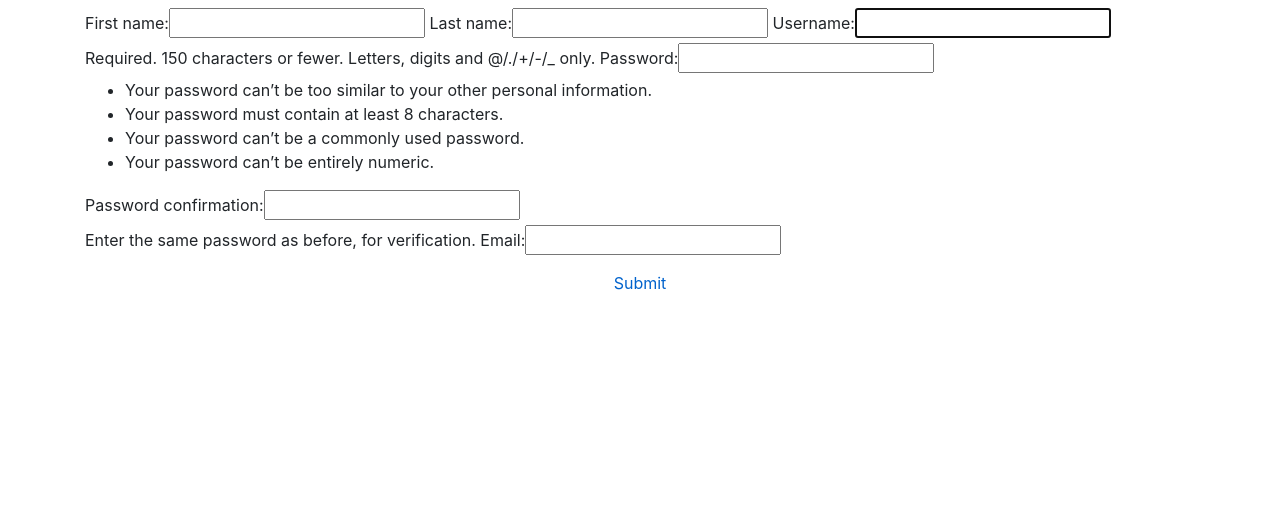
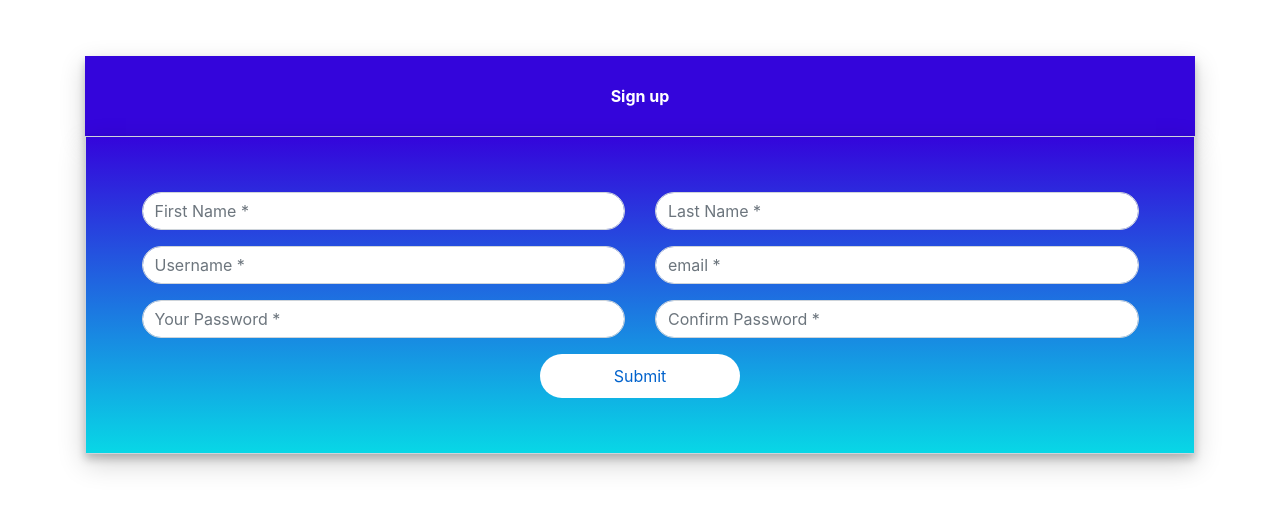
Before and after one commit to sajaddadgar/Call-of-Typing, a Django app: page /accounts/register/ in a window 1280 px wide. Shown: the top 510 px of the page. Run offline with Django 3.2, Linux system fonts and the light colour scheme; some libraries are stand-ins or nearby versions.

Commit message:
ChangePassword.html updated register.html updated register view updated change password errors handled

```diff
--- a/call_of_typing/templates/registration/ChangePassword.html
+++ b/call_of_typing/templates/registration/ChangePassword.html
@@ -23,8 +23,10 @@
         <div class="col-md-6 login-form-2">
             <h3>Change Password</h3>
             {% if error %}
-            <h2> sth is wrong </h2>
+            <script> alert('sth is wrong') </script>
             {% endif %}
+            <script>alert('your password must contain at least 8 characters, letters included')</script>
+
 
             <form method="post" action="{% url 'edit_password' %}">
                 {% csrf_token %}
--- a/call_of_typing/templates/registration/login.html
+++ b/call_of_typing/templates/registration/login.html
@@ -23,7 +23,7 @@
         <div class="col-md-6 login-form-2">
             <h3>Login</h3>
             {% if error %}
-            <h2> sth is wrong </h2>
+                <script> alert('sth is wrong') </script>
             {% endif %}
 
             <form method="post" action="{% url 'signin' %}">
--- a/call_of_typing/templates/registration/register.html
+++ b/call_of_typing/templates/registration/register.html
@@ -13,57 +13,62 @@
     <!-- <title>Title</title> -->
 </head>
 <h1></h1>
+{% if error %}
+            <script> alert('sth is wrong') </script>
+{% endif %}
+<script>alert('your password must contain at least 8 characters, letters included')</script>
 <!-- Sign up -->
 <div class="container register-form">
     <form method="post" action="{% url 'register' %}" class="form-group">
         {% csrf_token %}
 
-        {{ form }}
-        <!--<div class="note">-->
-        <!--<p>Sign up</p>-->
-        <!--</div>-->
+<!--        {{ form }}-->
 
-        <!--<div class="form-content">-->
-        <!--<div class="row">-->
-        <!--<div class="col-md-6">-->
+        <div class="note">
+        <p>Sign up</p>
+        </div>
 
-        <!--<div class="form-group">-->
-        <!--<input id="first_name" type="text" class="form-control" placeholder="First Name *"-->
-        <!--value="" />-->
-        <!--</div>-->
+        <div class="form-content">
+        <div class="row">
+        <div class="col-md-6">
 
-        <!--<div class="form-group">-->
-        <!--<input id="email_add" type="text" class="form-control" placeholder="Email address *"-->
-        <!--value="" />-->
-        <!--</div>-->
-        <!--<div class="form-group">-->
-        <!--<input id="password_1" type="text" class="form-control" placeholder="Your Password *"-->
-        <!--value="" />-->
-        <!--</div>-->
+        <div class="form-group">
+        <input id="first_name" type="text" class="form-control" placeholder="First Name *"
+        value="" name="firstname" />
+        </div>
 
-        <!--</div>-->
+        <div class="form-group">
+        <input id="username" type="text" class="form-control" placeholder="Username *"
+        value="" name="username"/>
+        </div>
+        <div class="form-group">
+        <input id="password_1" type="password" class="form-control" placeholder="Your Password *"
+        value="" name="pass"/>
+        </div>
 
-        <!--<div class="col-md-6">-->
+        </div>
+
+        <div class="col-md-6">
 
 
-        <!--<div class="form-group">-->
-        <!--<input id="last_name" type="text" class="form-control" placeholder="Last Name *" value="" />-->
-        <!--</div>-->
-        <!--<div class="form-group">-->
-        <!--<input id="username" type="text" class="form-control" placeholder="Username *" value="" />-->
-        <!--</div>-->
+        <div class="form-group">
+        <input id="last_name" type="text" class="form-control" placeholder="Last Name *" value="" name="lastname"/>
+        </div>
+        <div class="form-group">
+        <input id="email" type="text" class="form-control" placeholder="email *" value="" name="email"/>
+        </div>
 
-        <!--<div class="form-group">-->
-        <!--<input id="password_2" type="text" class="form-control" placeholder="Confirm Password *"-->
-        <!--value="" />-->
-        <!--</div>-->
+        <div class="form-group">
+        <input id="password_2" type="password" class="form-control" placeholder="Confirm Password *"
+        value="" name="confpass"/>
+        </div>
 
-        <!--</div>-->
-        <!--</div>-->
+        </div>
+        </div>
         <center>
             <button id="submit_btn" type="submit" class="btnSubmit">Submit</button>
         </center>
-        <!--</div>-->
+        </div>
     </form>
 </div>
 
--- a/call_of_typing/type/form.py
+++ b/call_of_typing/type/form.py
@@ -1,6 +1,9 @@
 from django.contrib.auth.models import User
 from django.contrib.auth.forms import UserCreationForm
 from django import forms
+
+from crispy_forms.helper import FormHelper
+from crispy_forms.layout import Layout, Submit, Div
 
 
 class RegisterForm(UserCreationForm):
@@ -11,3 +14,26 @@ class RegisterForm(UserCreationForm):
     class Meta:
         model = User
         fields = ('first_name', 'last_name', 'username', 'password1', 'password2', 'email')
+
+    def __init__(self, *args, **kwargs):
+        super(RegisterForm,self).__init__(*args, **kwargs)
+
+        self.helper = FormHelper()
+        self.helper.form_id = 'id_register_form'
+        self.helper.form_method = 'post'
+        self.helper.form_tag = True
+        self.helper.layout = Layout(
+            Div(
+                Div(
+                    Div('first_name', css_class="form-group" ),
+                    Div('last_name', css_class="form-group"),
+                    Div('username', css_class="form-group"),
+                    Div('email', css_class="form-group"),
+                    css_class='col-md-6'),
+                Div(
+                    Div('password1', css_class="form-group"),
+                    Div('password2', css_class="form-group"),
+                    css_class='col-md-6'),
+                 css_class='row'
+            )
+        )
--- a/call_of_typing/type/views.py
+++ b/call_of_typing/type/views.py
@@ -5,6 +5,7 @@ from django.contrib.auth import logout, authenticate, login
 from .form import RegisterForm
 from django.contrib.auth.models import User
 from passlib.hash import django_pbkdf2_sha256 as handler
+from django.contrib.auth.models import User
 
 # Create your views here.
 
@@ -18,17 +19,19 @@ def home(request):
 
 def register(request):
     if request.method == 'POST':
-        form = RegisterForm(request.POST)
-        if form.is_valid():
-            form.save()
+        password = request.POST['pass'].lower()
+        if request.POST['pass'] == request.POST['confpass'] and len(request.POST['pass']) > 7\
+                and request.POST['firstname'] != "" and request.POST['lastname'] != "" and request.POST['email'] != ""\
+                and request.POST['username'] != "" and password.islower():
+            User.objects.create_user(username=request.POST['username'], password=request.POST['pass'],
+                                 first_name=request.POST['firstname'], last_name=request.POST['lastname'],
+                                  email=request.POST['email'])
+            return redirect('/')
+        else:
+            stuff_for_front = {'error': 'Error occurred'}
+            return render(request, 'registration/register.html', stuff_for_front)
 
-        return redirect('/')
-    else:
-        form = RegisterForm()
-    stuff_for_front = {
-        'form': form
-    }
-    return render(request, 'registration/register.html', stuff_for_front)
+    return render(request, 'registration/register.html')
 
 
 def log_out(request):
@@ -58,11 +61,19 @@ def change_password_page(request):
 
 def edit_password(request):
     user = request.user
+    password = request.POST['newpass'].lower
     if handler.verify(request.POST['oldpass'], user.password):
-        if request.POST['newpass'] == request.POST['confirmpass']:
+        if request.POST['newpass'] == request.POST['confirmpass'] and len(password) > 7\
+                and password.islower():
             user.password = handler.hash(request.POST['newpass'])
             user.save()
             return HttpResponseRedirect(reverse('type:home'))
+        else:
+            stuff_for_front = {'error': 'Error occurred'}
+            return render(request, 'registration/ChangePassword.html', stuff_for_front)
+    else:
+        stuff_for_front = {'error': 'Error occurred'}
+        return render(request, 'registration/ChangePassword.html', stuff_for_front)
 
 def user_auth(request):
     return render(request, 'registration/login.html')
```
